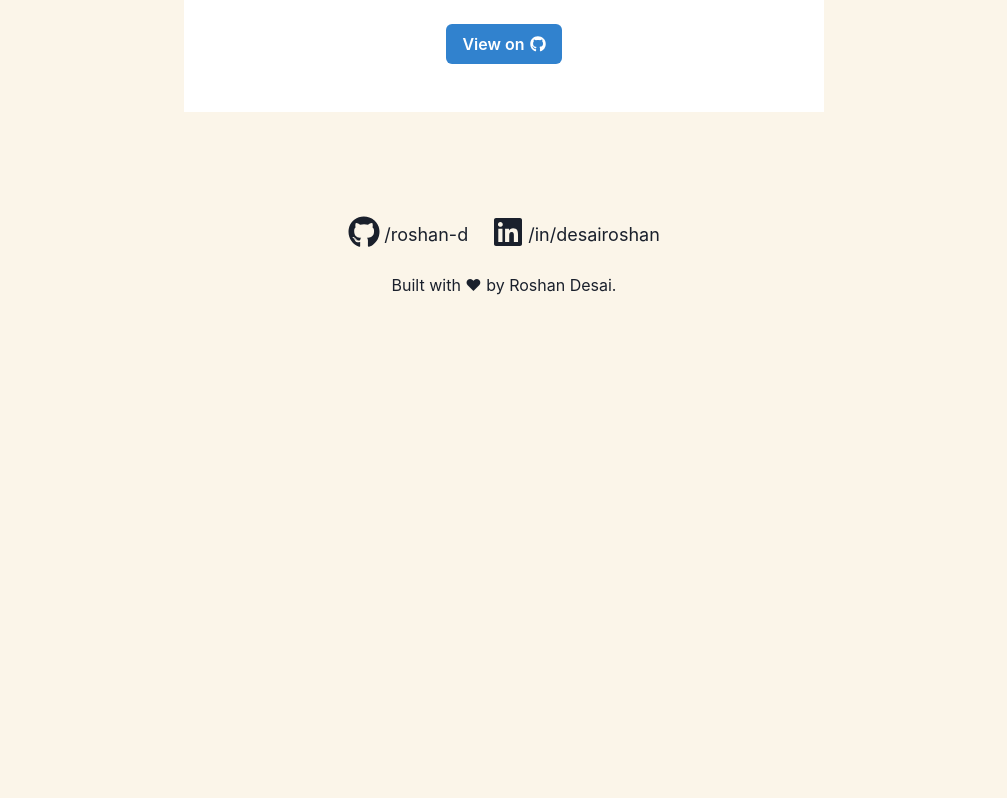
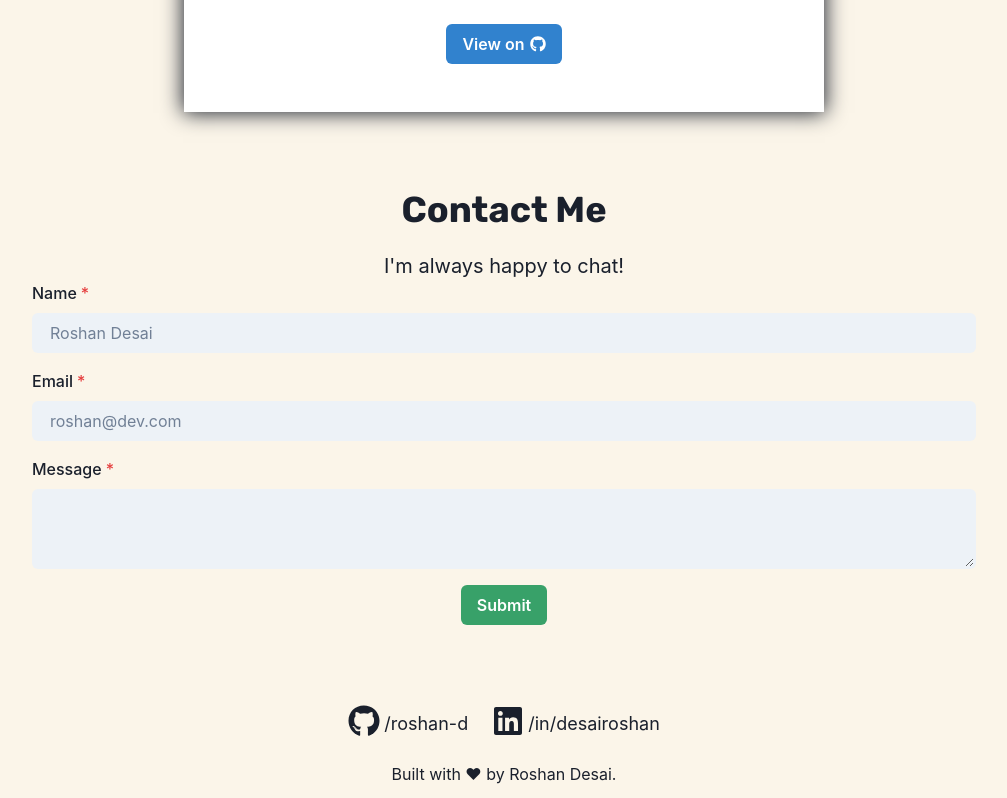
Before and after one commit to rohoswagger/whoami, a Next.js app: page / in a window 1280 px wide. Shown: the part 1299-2097 px from the top of the page, without its empty margins (136-1143 px from the left). Before the commit the page ends 1608 px from the top, so only its background shows below. Built offline with nearby package versions, Linux system fonts and the light colour scheme.

Commit message:
add some contact stuff

```diff
--- a/app/page.tsx
+++ b/app/page.tsx
@@ -8,6 +8,7 @@ import styles from "../styles/animations.module.css";
 // import { Project } from "../components/project";
 import { Project } from "@/components/Project";
 import { FaArrowDown } from "react-icons/fa";
+import Contact from "@/components/Contact";
 
 export default function Home() {
   return (
@@ -65,6 +66,9 @@ export default function Home() {
         {projects.map((proj: any) => (
           <Project data={proj} key={proj} />
         ))}
+        <Flex justifyContent="center">
+          <Contact />
+        </Flex>
       </main>
     </Box>
   );
--- /dev/null
+++ b/components/Contact.tsx
@@ -0,0 +1,77 @@
+import React from "react";
+import {
+  Box,
+  Button,
+  FormControl,
+  FormLabel,
+  Heading,
+  Input,
+  Textarea,
+  Text,
+  VStack,
+} from "@chakra-ui/react";
+import emailjs from "@emailjs/browser";
+
+const Contact: React.FC = () => {
+  const [name, setName] = React.useState("");
+  const [email, setEmail] = React.useState("");
+  const [message, setMessage] = React.useState("");
+
+  const handleSubmit = (event: React.FormEvent<HTMLFormElement>) => {
+    event.preventDefault();
+
+    emailjs
+      .send(
+        "service_vnee0ga",
+        "template_s574gyb",
+        {
+          name: name,
+          email: email,
+          message: message,
+          publicKey: process.env.NEXT_PUBLIC_EMAILJS_API_KEY
+        }, {
+          publicKey: process.env.NEXT_PUBLIC_EMAILJS_API_KEY
+        }
+      )
+      .then(() => {
+        alert("Message sent successfully!");
+      });
+  };
+
+  return (
+    <Box p={4} width='80%'>
+      <Box textAlign="center">
+        <Heading size="xl" pt={5}>
+          Contact Me
+        </Heading>
+        <Text fontSize="xl" pt={5}>
+          I&apos;m always happy to chat!
+        </Text>
+      </Box>
+      <form onSubmit={handleSubmit}>
+        <VStack spacing={4}>
+          <FormControl id="name" isRequired>
+            <FormLabel>Name</FormLabel>
+            <Input type="text" variant="filled" placeholder="Roshan Desai" onChange={event => setName(event.currentTarget.value)}/>
+          </FormControl>
+
+          <FormControl id="email" isRequired>
+            <FormLabel>Email</FormLabel>
+            <Input type="email" variant="filled" placeholder='roshan@dev.com' onChange={event => setEmail(event.currentTarget.value)}/>
+          </FormControl>
+
+          <FormControl id="message" isRequired>
+            <FormLabel>Message</FormLabel>
+            <Textarea variant="filled" onChange={event => setMessage(event.currentTarget.value)}/>
+          </FormControl>
+
+          <Button type="submit" colorScheme="green">
+            Submit
+          </Button>
+        </VStack>
+      </form>
+    </Box>
+  );
+};
+
+export default Contact;
--- a/components/Project.tsx
+++ b/components/Project.tsx
@@ -26,7 +26,7 @@ interface ProjectProps {
 export function Project(props: ProjectProps) {
   return (
     <Center as="section" py="5vh">
-      <Box maxW="420px" minW="50vw" bg="white" p="6">
+      <Box maxW="420px" minW="50vw" bg="white" p="6" boxShadow="0px 0px 20px 1px">
         <Image
           src={props.data.image}
           alt={props.data.title}
--- a/package.json
+++ b/package.json
@@ -11,6 +11,7 @@
   "dependencies": {
     "@chakra-ui/next-js": "^2.2.0",
     "@chakra-ui/react": "^2.8.2",
+    "@emailjs/browser": "^4.3.3",
     "@emotion/react": "^11.11.4",
     "@emotion/styled": "^11.11.0",
     "@fortawesome/fontawesome-svg-core": "^6.5.1",
@@ -19,6 +20,7 @@
     "@fortawesome/react-fontawesome": "^0.2.0",
     "framer-motion": "^11.0.17",
     "next": "14.1.4",
+    "node-latex": "^3.1.0",
     "react": "^18",
     "react-dom": "^18",
     "react-icons": "^5.0.1"
```
Also changed, not shown: app/api/upload/route.ts (added, +25 -0 lines), app/resume/page.tsx (added), 2 other files (tests, documents, lock files or other folders).
